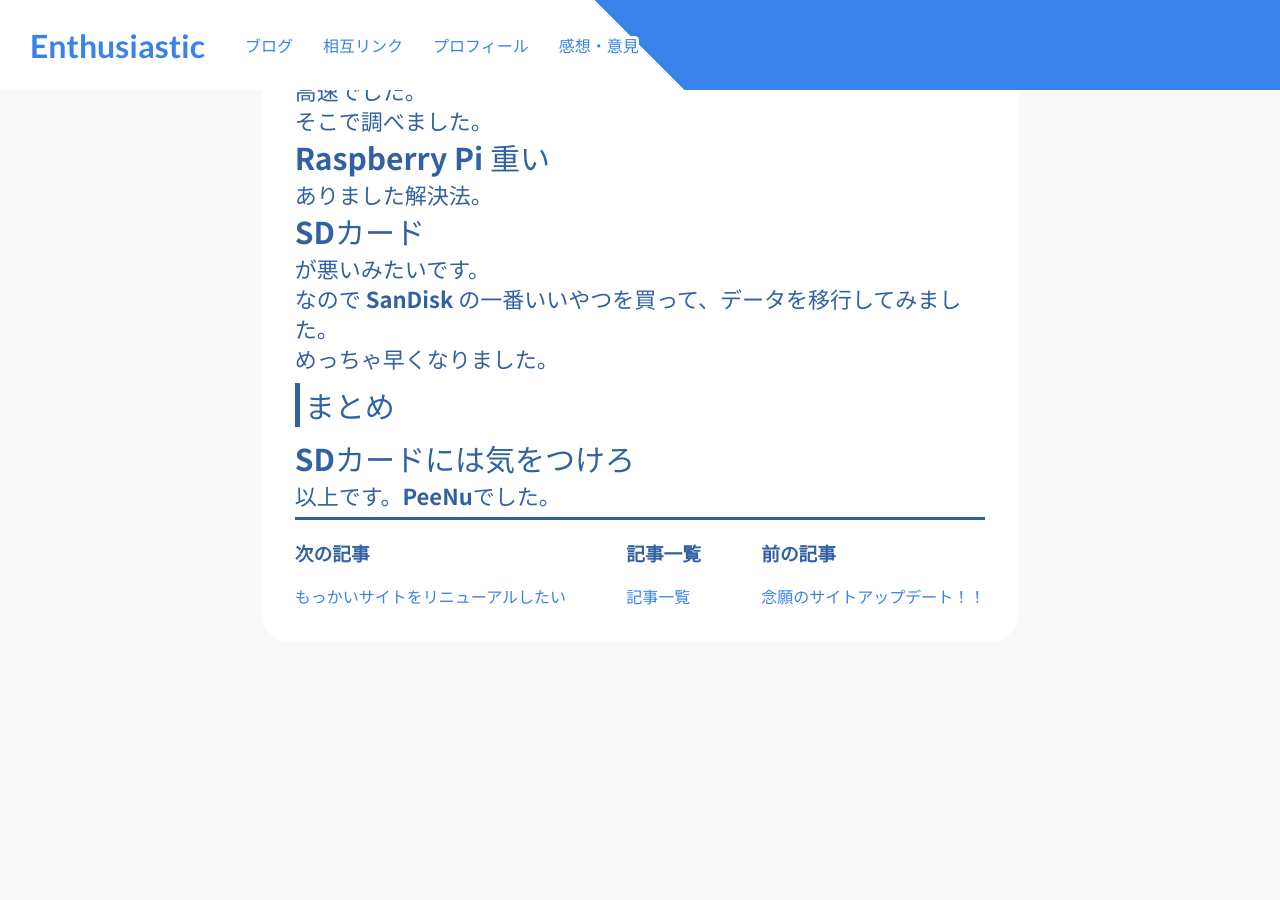
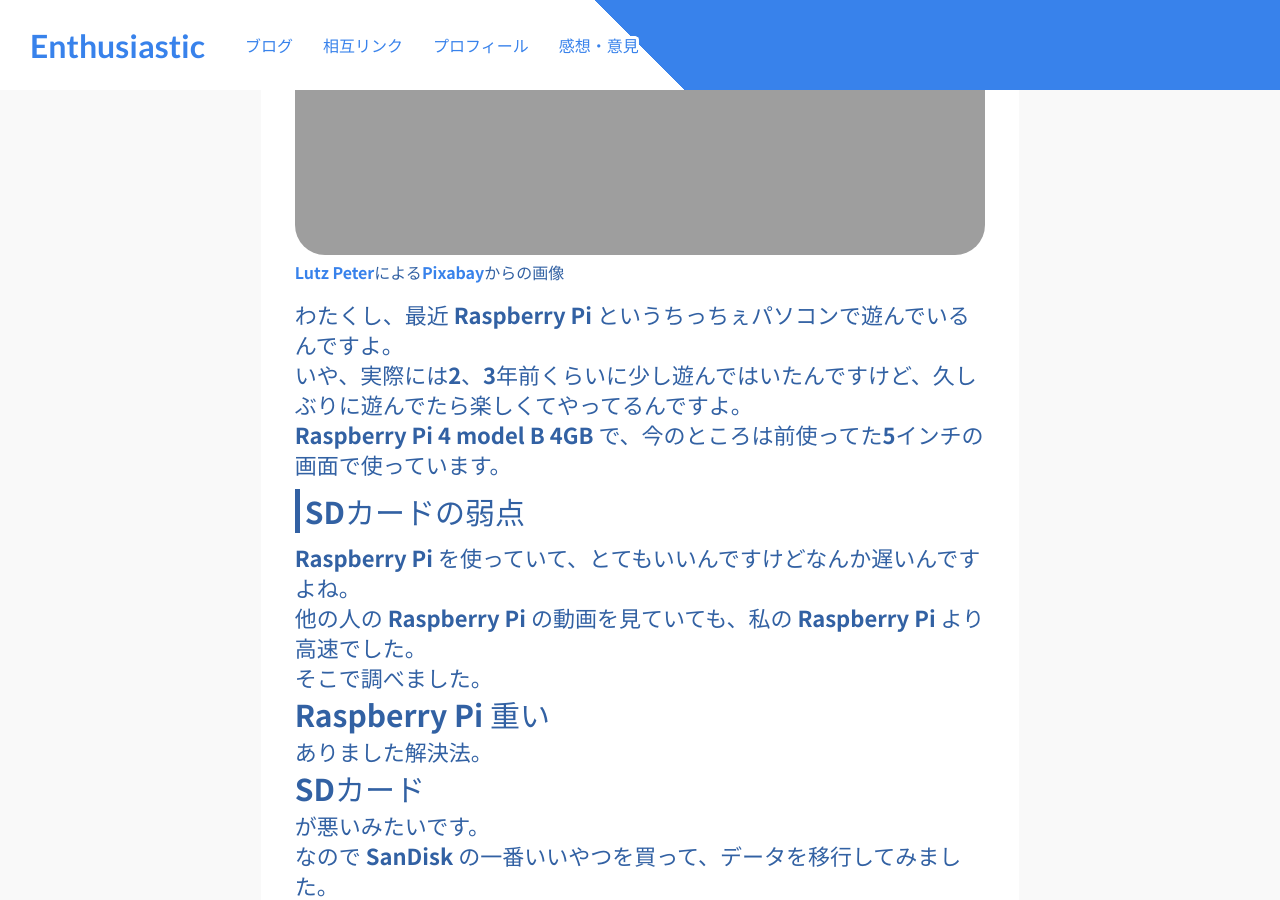
Before and after one commit to Diawadenta/Diawadenta.github.io, a Jekyll site: the page built from _posts/2020-12-14-sdcard-taisetu.markdown, in a window 1280 px wide and 900 px high, scrolled down 468 px. Built offline with Jekyll 4.4.1, drawn with Linux system fonts in a browser that asks for light colours; before the commit the page ends 1123 px from its top, so only the background shows below that.

Commit message:
Update 2020-12-14-sdcard-taisetu.markdown

```diff
--- a/_posts/2020-12-14-sdcard-taisetu.markdown
+++ b/_posts/2020-12-14-sdcard-taisetu.markdown
@@ -2,6 +2,8 @@
 layout: default
 pagename: "SDカードの大切さ"
 showfooter: True
+image: sd.png
+imagecaption: <a href="https://pixabay.com/ja/users/lppicture-5664606/?utm_source=link-attribution&amp;utm_medium=referral&amp;utm_campaign=image&amp;utm_content=2418349">Lutz Peter</a>による<a href="https://pixabay.com/ja/?utm_source=link-attribution&amp;utm_medium=referral&amp;utm_campaign=image&amp;utm_content=2418349">Pixabay</a>からの画像
 ---
 
 わたくし、最近 Raspberry Pi というちっちぇパソコンで遊んでいるんですよ。
```
